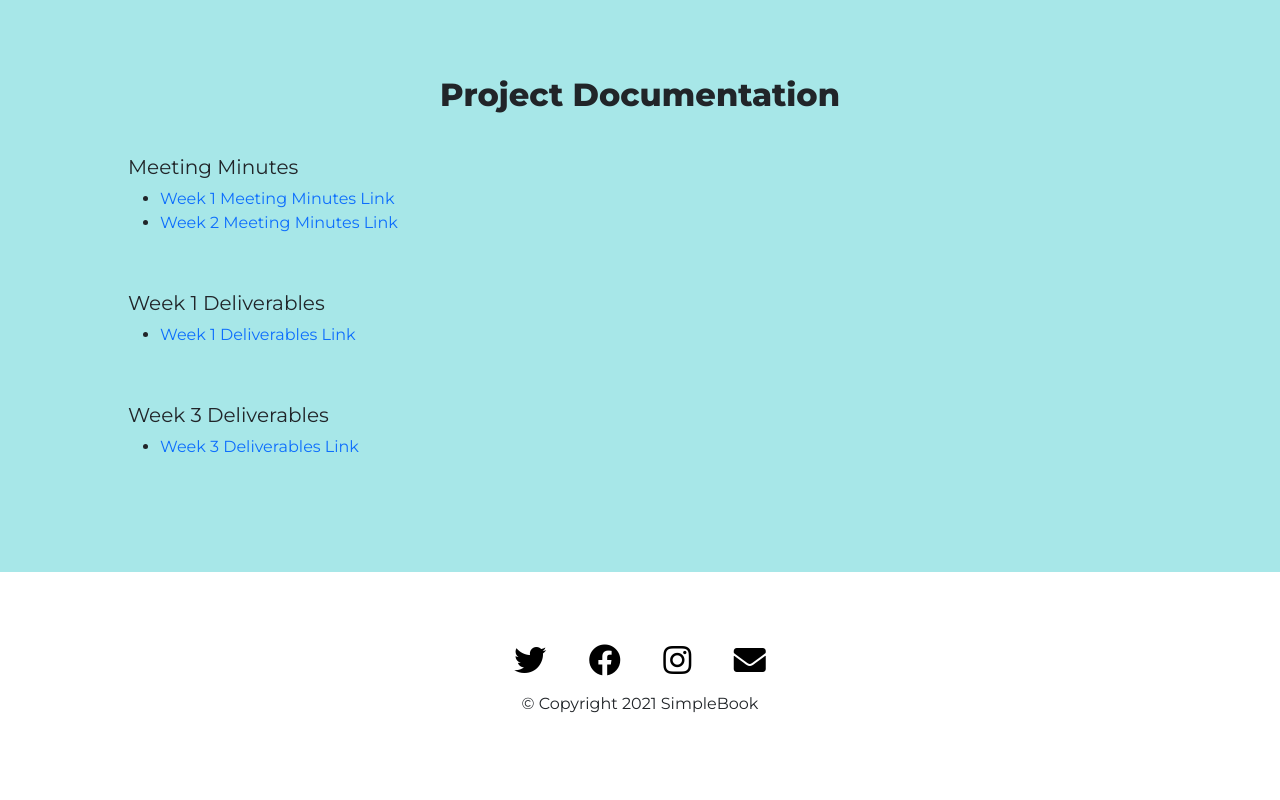
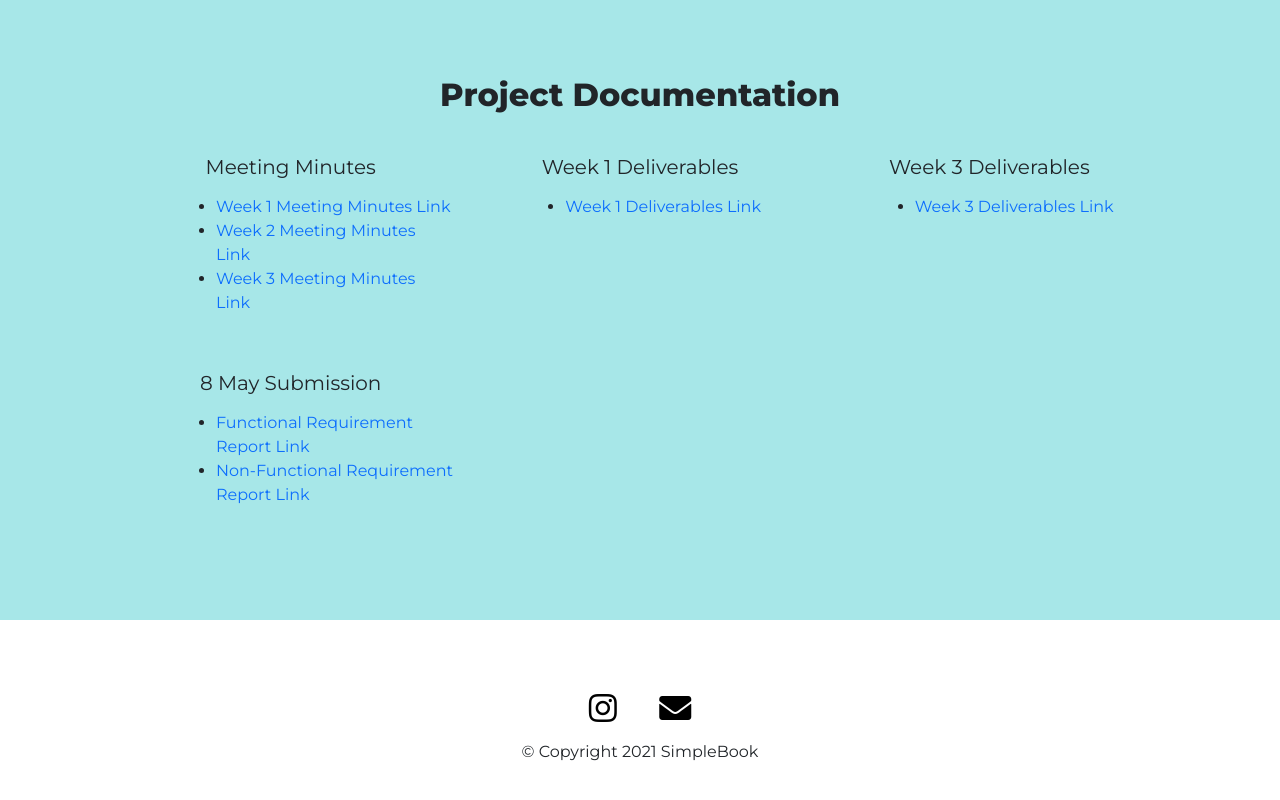
Before and after one commit to woolalal/fyp, a plain HTML site: page index.html in a window 1280 px wide. Shown: the part 2189-2989 px from the top of the page. Drawn offline with nearby package versions, Linux system fonts and the light colour scheme.

Commit message:
Add files via upload

```diff
--- a/css/styles.css
+++ b/css/styles.css
@@ -119,6 +119,7 @@ hr
 {
     padding: 7% 10%;
     background-color: #a7e7e8;
+
 }
 
 #documentation-section h2
@@ -138,7 +139,16 @@ hr
     text-decoration: none;
 }
 
+.documentation h5
+{
+    text-align: center;
+}
 
+.documentation ul
+{
+    margin-top: 1rem;
+    margin-left: 3.5rem;
+}
 
 /*Footer Section*/
 #footer
--- a/index.html
+++ b/index.html
@@ -124,32 +124,41 @@
     <section id="documentation-section">
         <h2>Project Documentation</h2>
         <div class="row">
-            <div class="documentation">
+            <div class="documentation col-lg-4">
             <h5>Meeting Minutes</h5>
             <ul>
                 <li><a href="https://www.dropbox.com/s/6v0fs0q16cfhmjt/Meeting%201_%20Project%20Kick%20Off.docx?dl=1">Week 1 Meeting Minutes Link</a></li>
                 <li><a href="https://www.dropbox.com/s/xozql0h3cihrgos/Meeting%202_%20Week%202.docx?dl=1">Week 2 Meeting Minutes Link</a></li>
+                <li><a href="">Week 3 Meeting Minutes Link</a></li>
             </ul>
             </div>
-            <div class="documentation">
+            <div class="documentation col-lg-4">
                 <h5>Week 1 Deliverables</h5>
                 <ul>
                     <li><a href="https://www.dropbox.com/s/x96r75p48tyo3hj/Week%201%20Deliverables-2.docx?dl=1">Week 1 Deliverables Link</a></li>
                 </ul>
             </div>
-            <div class="documentation">
+            <div class="documentation col-lg-4">
                 <h5>Week 3 Deliverables</h5>
                 <ul>
                     <li><a href="https://drive.google.com/drive/folders/12MTcCi9y_mxyl-Bnt_IfgrStU_Bkph6Z?usp=sharing">Week 3 Deliverables Link</a></li>
                 </ul>
             </div>
+            <div class="documentation col-lg-4">
+                <h5>8 May Submission</h5>
+                <ul>
+                    <li><a href="">Functional Requirement Report Link</a></li>
+                    <li><a href="">Non-Functional Requirement Report Link</a></li>
+                </ul>
+            </div>
+
         </div>
     </section>
     </div>
     <!--Footer Section-->
     <section id="footer" data-aos-offset = "0" data-aos="fade-up">
-        <a href=""><i class="fab fa-twitter fa-2x footer-icon"></i></a>
-        <a href=""><i class="fab fa-facebook fa-2x footer-icon"></i></a>
+        <!-- <a href=""><i class="fab fa-twitter fa-2x footer-icon"></i></a>
+        <a href=""><i class="fab fa-facebook fa-2x footer-icon"></i></a> -->
         <a href=""><i class="fab fa-instagram fa-2x footer-icon"></i></a>
         <a href=""><i class="fas fa-envelope fa-2x footer-icon"></i></a>
         <p>© Copyright 2021 SimpleBook</p>
```
